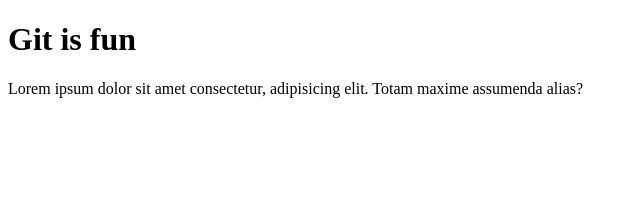
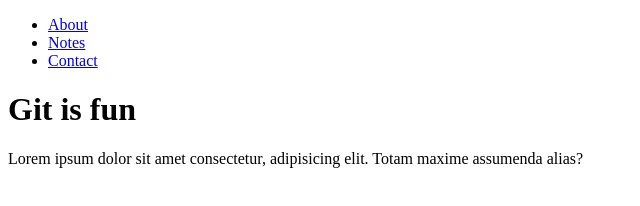
Before and after one commit to luu-jennifer/my-first-git-repo, a plain HTML site: page index.html in a window 1280 px wide. Shown: the whole page, without its empty margins (0-640 px from the left). Drawn offline with Linux system fonts and the light colour scheme.

Commit message:
Added header and nav to html.

```diff
--- a/index.html
+++ b/index.html
@@ -7,6 +7,15 @@
   <title>My First Git Repo</title>
 </head>
 <body>
+  <header>
+    <nav>
+      <ul>
+        <li><a href="http://">About</a></li>
+        <li><a href="http://">Notes</a></li>
+        <li><a href="http://">Contact</a></li>
+      </ul>
+    </nav>
+  </header>
   <h1>Git is fun</h1>
   <p>Lorem ipsum dolor sit amet consectetur, adipisicing elit. Totam maxime assumenda alias?</p>
 </body>
```
